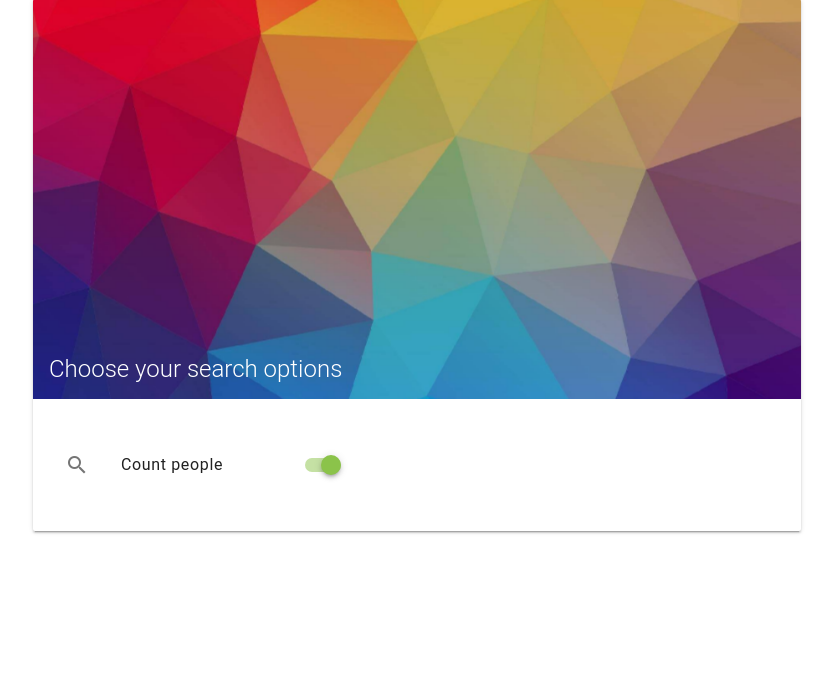
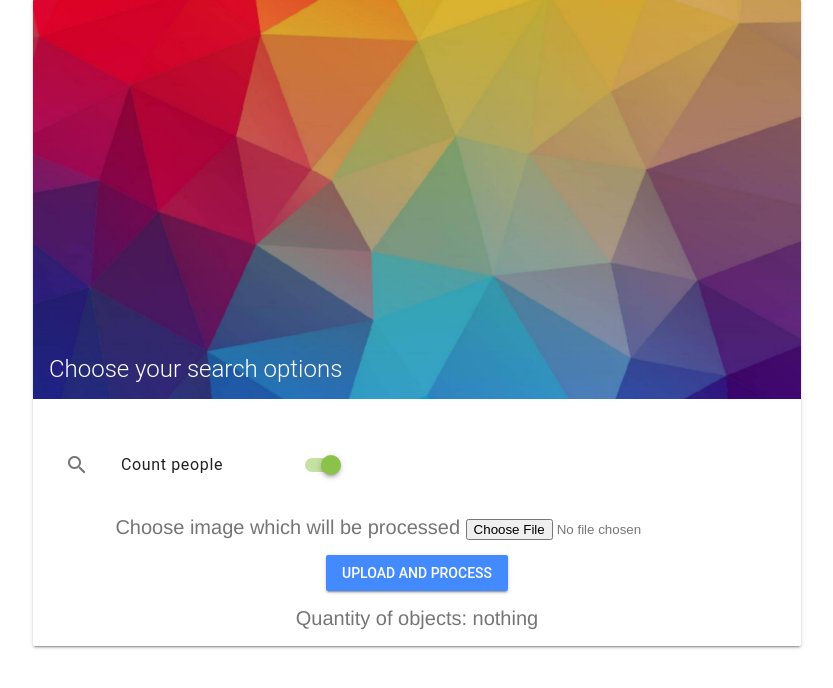
Before and after one commit to SKocur/ObjectCounter, a Django app: page / in a window 1280 px wide. Shown: the part 95-783 px from the top of the page, without its empty margins (223-1056 px from the left). Run offline with Django 3.2, Linux system fonts and the light colour scheme.

Commit message:
Adding basic face recognition

```diff
--- /dev/null
+++ b/ObjectCounter/forms.py
@@ -0,0 +1,5 @@
+from django import forms
+
+class ImageFileForm(forms.Form):
+    title = forms.CharField(max_length=50)
+    file = forms.FileField()
--- a/ObjectCounter/templates/index/index.html
+++ b/ObjectCounter/templates/index/index.html
@@ -54,7 +54,7 @@
           <div class="mdl-layout__drawer">
             <span class="mdl-layout-title">Object Counter</span>
             <nav class="mdl-navigation">
-              <a class="mdl-navigation__link" href="https://github.com/SKocur/ObjectCounter">Source Code<</a>
+              <a class="mdl-navigation__link" href="https://github.com/SKocur/ObjectCounter">Source Code</a>
             </nav>
           </div>
           <main class="mdl-layout__content">
@@ -81,6 +81,13 @@
 
                     </ul>
 
+                    <form enctype="multipart/form-data" method="post">{% csrf_token %}
+                        Choose image which will be processed <input name="input_image" id="input_image" type="file" accept="image/*"><br>
+                        <button class="mdl-button mdl-js-button mdl-button--raised mdl-js-ripple-effect mdl-button--accent" style="margin: 15px 15px 15px 15px">
+                          Upload and process
+                        </button>
+                    </form>
+                    Quantity of objects: {{ data }}
                   </div>
                 </div>
             </div>
--- a/ObjectCounter/urls.py
+++ b/ObjectCounter/urls.py
@@ -15,6 +15,9 @@ Including another URLconf
 """
 from django.contrib import admin
 from django.urls import path
+from django.conf import settings
+from django.conf.urls.static import static
+
 from . import views
 
 urlpatterns = [
--- a/ObjectCounter/views.py
+++ b/ObjectCounter/views.py
@@ -1,5 +1,24 @@
 from django.http import HttpResponse
 from django.template import loader
+from django.core.files.storage import FileSystemStorage
+
+from PIL import Image
+
+import os
+import cv2
+import numpy as np
+
+def process_file(file):
+    settings_dir = os.path.dirname(__file__)
+    PROJECT_ROOT = os.path.abspath(os.path.dirname(settings_dir))
+
+    # Add additional classifiers based on user input
+    cascade = cv2.CascadeClassifier(cv2.data.haarcascades + "haarcascade_frontalface_default.xml")
+    gray = cv2.cvtColor(np.array(Image.open(PROJECT_ROOT + file)), cv2.COLOR_BGR2GRAY)
+
+    objects = cascade.detectMultiScale(gray, scaleFactor=1.3, minNeighbors=3)
+
+    return len(objects)
 
 def index(request):
     context = {
@@ -8,4 +27,12 @@ def index(request):
 
     template = loader.get_template('index/index.html')
 
+    if request.method == "POST" and request.FILES['input_image']:
+        file = request.FILES['input_image']
+        fs = FileSystemStorage()
+        filename = fs.save(file.name, file)
+
+        context['data'] = process_file(fs.url(filename))
+
+    print(context['data'])
     return HttpResponse(template.render(context, request))
```
Also changed, not shown: ObjectCounter/settings.py (+9 -0 lines).
